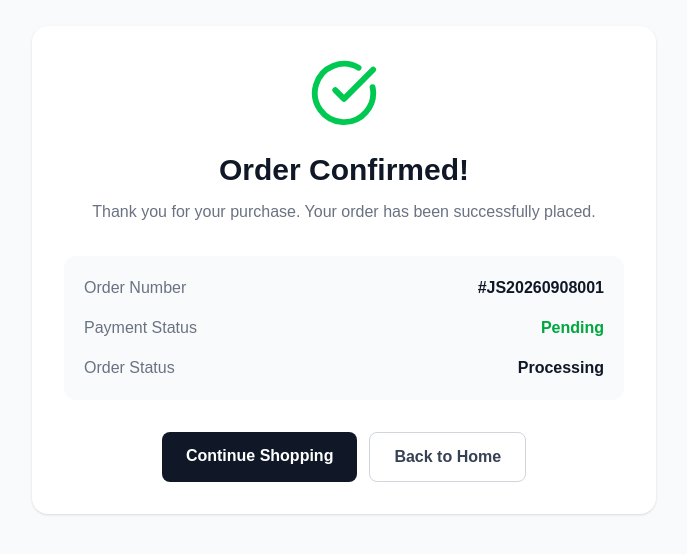
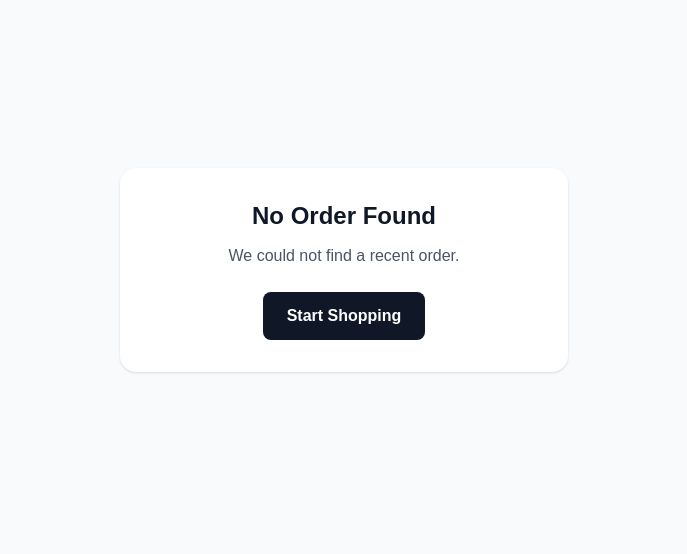
Before and after one commit to Joshinto/E-commerce-website, a Next.js app: page /order-success in a window 1280 px wide. Shown: the part 130-684 px from the top of the page, without its empty margins (296-983 px from the left). Built offline with nearby package versions, Linux system fonts and the light colour scheme.

Commit message:
fix: contination of order

```diff
--- a/src/app/checkout/page.tsx
+++ b/src/app/checkout/page.tsx
@@ -516,11 +516,37 @@ export default function CheckoutPage() {
             {/* PLACE ORDER */}
              <button
                 type="button"
-              onClick={handlePlaceOrder}
+                onClick={() => {
+                    const isValid = validateForm();
+
+                    if (!isValid) {
+                    return;
+                    }
+
+                    const order = {
+                    orderNumber: `JS${Date.now()}`,
+                    customer: formData,
+                    paymentMethod,
+                    items: cartItems,
+                    total: cartTotal,
+                    status: "Processing",
+                    createdAt: new Date().toISOString(),
+                    };
+
+                    localStorage.setItem(
+                    "joshinto-order",
+                    JSON.stringify(order)
+                    );
+
+                    clearCart();
+
+                    router.push("/order-success");
+                }}
                 className="mt-6 w-full rounded-lg bg-gray-900 px-6 py-4 font-semibold text-white transition hover:bg-blue-600"
                 >
                 Place Order
                 </button>
+
           </div>
         </div>
       </div>
--- a/src/app/order-success/page.tsx
+++ b/src/app/order-success/page.tsx
@@ -1,78 +1,265 @@
 "use client";
 
+import { useEffect, useState } from "react";
 import Link from "next/link";
 import { CheckCircle } from "lucide-react";
 
+type OrderItem = {
+  id: number;
+  name: string;
+  price: number;
+  quantity: number;
+  image: string;
+};
+
+type Order = {
+  orderNumber: string;
+  customer: {
+    firstName: string;
+    lastName: string;
+    email: string;
+    phone: string;
+    address: string;
+    city: string;
+    state: string;
+  };
+  paymentMethod: string;
+  items: OrderItem[];
+  total: number;
+  status: string;
+  createdAt: string;
+};
+
+const paymentLabels: Record<string, string> = {
+  card: "Credit / Debit Card",
+  transfer: "Bank Transfer",
+  cash: "Cash on Delivery",
+};
+
 export default function OrderSuccessPage() {
+  const [order, setOrder] = useState<Order | null>(null);
+  const [isLoading, setIsLoading] = useState(true);
+
+  useEffect(() => {
+    const savedOrder = localStorage.getItem("joshinto-order");
+
+    if (savedOrder) {
+      try {
+        setOrder(JSON.parse(savedOrder));
+      } catch {
+        localStorage.removeItem("joshinto-order");
+      }
+    }
+
+    setIsLoading(false);
+  }, []);
+
+  const formatPrice = (price: number) => {
+    return `₦${price.toLocaleString()}`;
+  };
+
+  if (isLoading) {
     return (
-    <main className="min-h-screen bg-gray-50">
-      <div className="mx-auto flex min-h-screen max-w-2xl items-center justify-center px-6 py-16">
-        <div className="w-full rounded-2xl bg-white p-8 text-center shadow-sm">
+      <main className="flex min-h-screen items-center justify-center bg-gray-50">
+        <p className="text-gray-600">Loading order...</p>
+      </main>
+    );
+  }
+
+  if (!order) {
+    return (
+      <main className="flex min-h-screen items-center justify-center bg-gray-50 px-6">
+        <div className="w-full max-w-md rounded-2xl bg-white p-8 text-center shadow-sm">
+          <h1 className="text-2xl font-bold text-gray-900">
+            No Order Found
+          </h1>
+
+          <p className="mt-3 text-gray-600">
+            We could not find a recent order.
+          </p>
+
+          <Link
+            href="/shop"
+            className="mt-6 inline-block rounded-lg bg-gray-900 px-6 py-3 font-semibold text-white transition hover:bg-blue-600"
+          >
+            Start Shopping
+          </Link>
+        </div>
+      </main>
+    );
+  }
+
+  return (
+    <main className="min-h-screen bg-gray-50 px-4 py-10 sm:px-6">
+      <div className="mx-auto max-w-3xl">
+        {/* Success Message */}
+        <div className="rounded-2xl bg-white p-6 text-center shadow-sm sm:p-10">
           <div className="flex justify-center">
             <CheckCircle
-              size={70}
+              size={72}
               className="text-green-500"
             />
           </div>
 
-          <h1 className="mt-6 text-3xl font-bold text-gray-900">
+          <h1 className="mt-5 text-3xl font-bold text-gray-900">
             Order Confirmed!
           </h1>
 
-          <p className="mt-3 text-gray-500">
-            Thank you for your purchase. Your order has been
-            successfully placed.
+          <p className="mt-3 text-gray-600">
+            Thank you for shopping with JoshintoStore.
           </p>
 
-          <div className="mt-8 rounded-xl bg-gray-50 p-5 text-left">
-            <div className="flex justify-between">
-              <span className="text-gray-500">
+          <div className="mt-6 rounded-xl bg-gray-50 p-4">
+            <p className="text-sm text-gray-500">
               Order Number
+            </p>
+
+            <p className="mt-1 text-xl font-bold text-gray-900">
+              #{order.orderNumber}
+            </p>
+          </div>
+        </div>
+
+        {/* Customer Information */}
+        <div className="mt-6 rounded-2xl bg-white p-6 shadow-sm">
+          <h2 className="text-xl font-bold text-gray-900">
+            Customer Information
+          </h2>
+
+          <div className="mt-4 grid gap-4 sm:grid-cols-2">
+            <div>
+              <p className="text-sm text-gray-500">Name</p>
+              <p className="font-medium text-gray-900">
+                {order.customer.firstName} {order.customer.lastName}
+              </p>
+            </div>
+
+            <div>
+              <p className="text-sm text-gray-500">Email</p>
+              <p className="font-medium text-gray-900">
+                {order.customer.email}
+              </p>
+            </div>
+
+            <div>
+              <p className="text-sm text-gray-500">Phone</p>
+              <p className="font-medium text-gray-900">
+                {order.customer.phone}
+              </p>
+            </div>
+
+            <div>
+              <p className="text-sm text-gray-500">Payment Method</p>
+              <p className="font-medium text-gray-900">
+                {paymentLabels[order.paymentMethod] ||
+                  order.paymentMethod}
+              </p>
+            </div>
+          </div>
+
+          <div className="mt-4">
+            <p className="text-sm text-gray-500">
+              Delivery Address
+            </p>
+
+            <p className="font-medium text-gray-900">
+              {order.customer.address}, {order.customer.city},{" "}
+              {order.customer.state}
+            </p>
+          </div>
+        </div>
+
+        {/* Ordered Products */}
+        <div className="mt-6 rounded-2xl bg-white p-6 shadow-sm">
+          <h2 className="text-xl font-bold text-gray-900">
+            Ordered Products
+          </h2>
+
+          <div className="mt-5 divide-y">
+            {order.items.map((item) => (
+              <div
+                key={item.id}
+                className="flex gap-4 py-4"
+              >
+                <img
+                  src={item.image}
+                  alt={item.name}
+                  className="h-20 w-20 rounded-lg object-cover"
+                />
+
+                <div className="flex flex-1 flex-col justify-center">
+                  <h3 className="font-semibold text-gray-900">
+                    {item.name}
+                  </h3>
+
+                  <p className="mt-1 text-sm text-gray-500">
+                    Quantity: {item.quantity}
+                  </p>
+
+                  <p className="mt-1 text-sm font-medium text-gray-900">
+                    {formatPrice(item.price)} each
+                  </p>
+                </div>
+
+                <div className="flex items-center">
+                  <p className="font-bold text-gray-900">
+                    {formatPrice(item.price * item.quantity)}
+                  </p>
+                </div>
+              </div>
+            ))}
+          </div>
+
+          {/* Total */}
+          <div className="mt-4 border-t pt-5">
+            <div className="flex items-center justify-between">
+              <span className="text-lg font-semibold text-gray-700">
+                Total
               </span>
 
-              <span className="font-semibold text-gray-900">
-                #JS20260908001
+              <span className="text-2xl font-bold text-gray-900">
+                {formatPrice(order.total)}
+              </span>
+            </div>
+          </div>
+        </div>
+
+        {/* Order Status */}
+        <div className="mt-6 rounded-2xl bg-white p-6 shadow-sm">
+          <h2 className="text-xl font-bold text-gray-900">
+            Order Status
+          </h2>
+
+          <div className="mt-4 flex items-center gap-3">
+            <span className="h-3 w-3 rounded-full bg-yellow-500" />
+
+            <span className="font-medium text-gray-700">
+              {order.status}
             </span>
           </div>
 
-            <div className="mt-4 flex justify-between">
-              <span className="text-gray-500">
-                Payment Status
-              </span>
-
-              <span className="font-semibold text-green-600">
-                Pending
-              </span>
+          <p className="mt-3 text-sm text-gray-500">
+            Your order has been received and is being processed.
+          </p>
         </div>
 
-            <div className="mt-4 flex justify-between">
-              <span className="text-gray-500">
-                Order Status
-              </span>
-
-              <span className="font-semibold text-gray-900">
-                Processing
-              </span>
-            </div>
-          </div>
-
-          <div className="mt-8 flex flex-col gap-3 sm:flex-row sm:justify-center">
+        {/* Buttons */}
+        <div className="mt-6 flex flex-col gap-3 sm:flex-row">
           <Link
             href="/shop"
-              className="rounded-lg bg-gray-900 px-6 py-3 font-semibold text-white transition hover:bg-blue-600"
+            className="flex-1 rounded-lg bg-gray-900 px-6 py-3 text-center font-semibold text-white transition hover:bg-blue-600"
           >
             Continue Shopping
           </Link>
 
           <Link
             href="/"
-              className="rounded-lg border border-gray-300 px-6 py-3 font-semibold text-gray-700 transition hover:bg-gray-100"
+            className="flex-1 rounded-lg border border-gray-300 bg-white px-6 py-3 text-center font-semibold text-gray-900 transition hover:bg-gray-100"
           >
             Back to Home
           </Link>
         </div>
       </div>
-      </div>
     </main>
   );
 }
```
Lines whose indentation alone changed are shown as unchanged.
